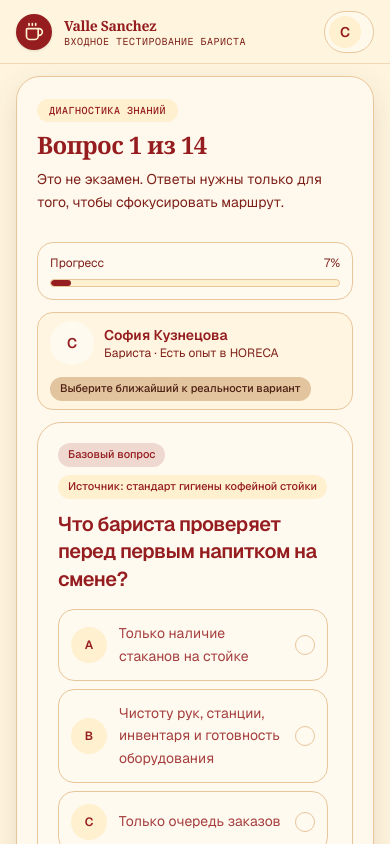
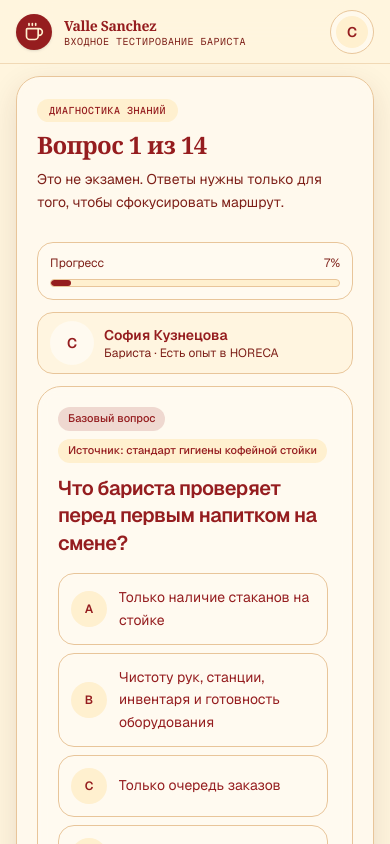
Before and after one commit to Ramilko37/ai-onboarding, a Next.js app: page / in a window 390 px wide. Both pictures are taken after a click on the button "Начать диагностику". Shown: the top 844 px of the page. Built offline with nearby package versions, Linux system fonts and the light colour scheme.

Commit message:
fix: polish diagnostic option layout

```diff
--- a/src/modules/onboarding-agent/ui/steps/DiagnosticStep.tsx
+++ b/src/modules/onboarding-agent/ui/steps/DiagnosticStep.tsx
@@ -1,4 +1,3 @@
-import { Check } from "lucide-react";
 import type {
   DiagnosticAnswer,
   DiagnosticQuestion,
@@ -82,7 +81,6 @@ export function DiagnosticStep({
               </p>
             </div>
           </div>
-          <MayakBadge tone="accent">Выберите ближайший к реальности вариант</MayakBadge>
         </div>
 
         <div className="flex min-h-0 flex-1 flex-col">
@@ -186,9 +184,9 @@ export function DiagnosticOption({
     <button
       aria-pressed={selected}
       className={cn(
-        "grid min-h-14 cursor-pointer grid-cols-[36px_1fr_auto] items-center gap-3 rounded-2xl border p-3 text-left transition focus-visible:outline-3 focus-visible:outline-offset-2 focus-visible:outline-ring/45",
+        "grid min-h-14 cursor-pointer grid-cols-[36px_1fr] items-center gap-3 rounded-2xl border p-3 text-left transition focus-visible:outline-3 focus-visible:outline-offset-2 focus-visible:outline-ring/45 sm:grid-cols-[36px_1fr_auto]",
         selected
-          ? "border-primary bg-primary/8 ring-1 ring-primary/40 shadow-[var(--shadow-card)]"
+          ? "border-primary bg-primary/8 ring-1 ring-primary/40"
           : "border-border bg-card hover:border-primary/40 hover:bg-primary/5",
       )}
       onClick={onSelect}
@@ -205,19 +203,19 @@ export function DiagnosticOption({
       <span
         className={cn(
           "text-sm leading-relaxed transition",
-          selected ? "font-medium text-foreground" : "text-foreground/85",
+          selected ? "font-medium text-foreground" : "text-foreground",
         )}
       >
         {text}
       </span>
       <span
         className={cn(
-          "flex h-5 w-5 items-center justify-center rounded-full transition",
+          "hidden h-5 w-5 items-center justify-center rounded-full transition sm:flex",
           selected ? "bg-primary text-primary-foreground" : "border border-border bg-card",
         )}
         aria-hidden="true"
       >
-        {selected && <Check className="h-3 w-3" />}
+        {selected && <span className="h-2 w-2 rounded-full bg-current" />}
       </span>
       {selected && (
         <span className="sr-only">Выбранный ответ</span>
--- a/src/shared/ui/mayak/index.tsx
+++ b/src/shared/ui/mayak/index.tsx
@@ -171,7 +171,7 @@ export function MayakTopBar({
             </span>
           )}
           {userName && (
-            <div className="flex items-center gap-2.5 rounded-full border border-border bg-card/80 py-1 pr-3 pl-1">
+            <div className="flex h-11 w-11 items-center justify-center rounded-full border border-border bg-card/80 p-1 sm:h-auto sm:w-auto sm:justify-start sm:gap-2.5 sm:py-1 sm:pr-3 sm:pl-1">
               <span
                 className="flex h-8 w-8 items-center justify-center rounded-full bg-secondary text-sm font-semibold text-secondary-foreground"
                 aria-hidden="true"
```
